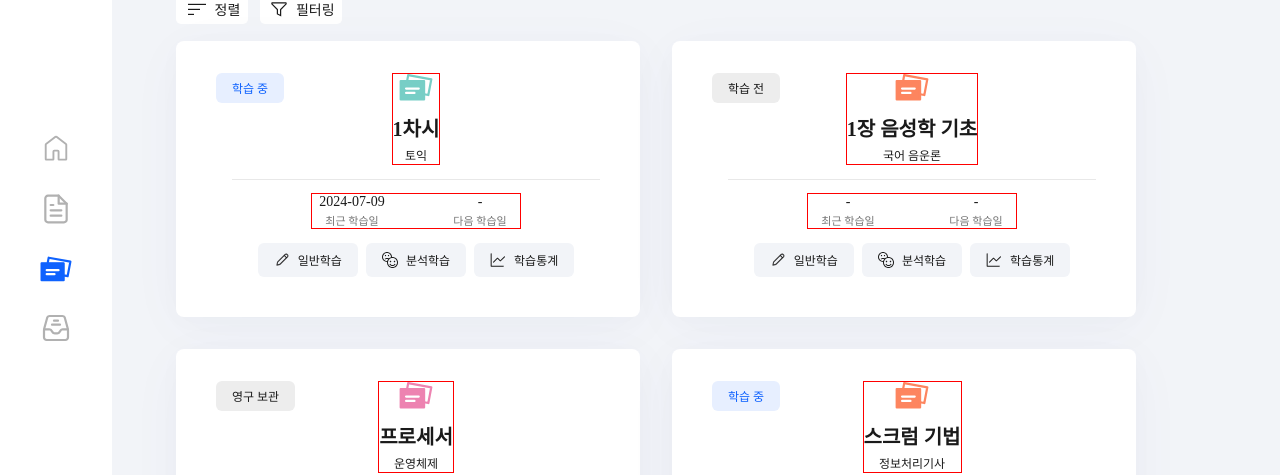
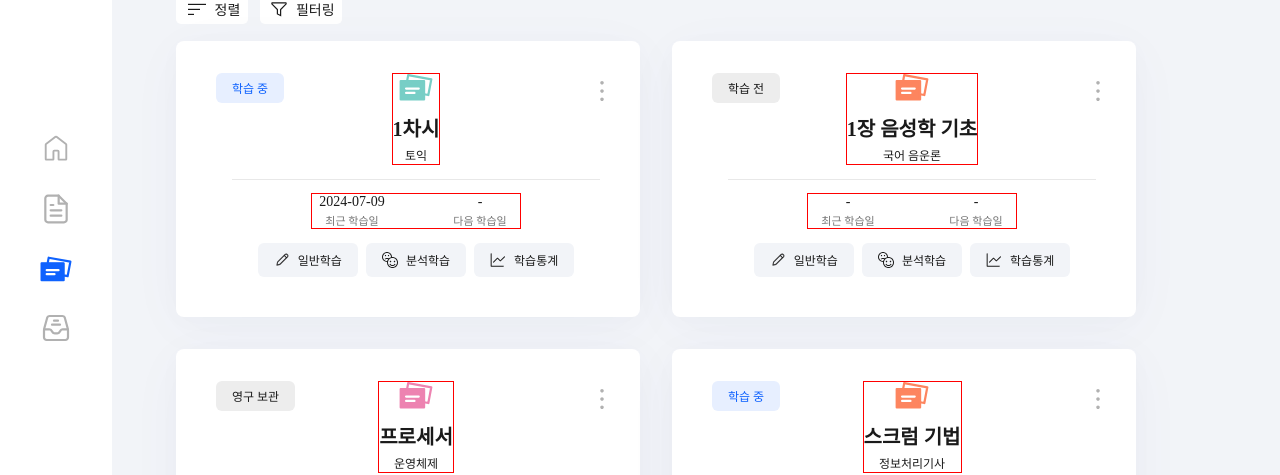
Before and after one commit to UMC-CARDIFY/Client-V1, a React (Vite) app: page /flashcard in a window 1280 px wide. Shown: the part 174-649 px from the top of the page. Built offline with nearby package versions, Linux system fonts and the light colour scheme.

Commit message:
style: MoreOptions svg 다시 추가

```diff
--- a/src/pages/Flashcard/components/FlashcardItem.jsx
+++ b/src/pages/Flashcard/components/FlashcardItem.jsx
@@ -219,7 +219,9 @@ const FlashcardItem = ({ note, folder, recentDate, nextDate, status, color }) =>
       </CardFooter>
       <StatusBadge status={status}>{status}</StatusBadge>
       <MoreOptions onClick={toggleDeleteButton}>
-        {/* More Options SVG */}
+      <svg xmlns="http://www.w3.org/2000/svg" width="28" height="28" viewBox="0 0 28 28" fill="none">
+        <path fillRule="evenodd" clipRule="evenodd" d="M12.25 5.83301C12.25 5.36888 12.4344 4.92376 12.7626 4.59557C13.0908 4.26738 13.5359 4.08301 14 4.08301H14.0117C14.4758 4.08301 14.9209 4.26738 15.2491 4.59557C15.5773 4.92376 15.7617 5.36888 15.7617 5.83301V5.84467C15.7617 6.3088 15.5773 6.75392 15.2491 7.08211C14.9209 7.4103 14.4758 7.59468 14.0117 7.59468H14C13.5359 7.59468 13.0908 7.4103 12.7626 7.08211C12.4344 6.75392 12.25 6.3088 12.25 5.84467V5.83301ZM12.25 13.9997C12.25 13.5355 12.4344 13.0904 12.7626 12.7622C13.0908 12.434 13.5359 12.2497 14 12.2497H14.0117C14.4758 12.2497 14.9209 12.434 15.2491 12.7622C15.5773 13.0904 15.7617 13.5355 15.7617 13.9997V14.0113C15.7617 14.4755 15.5773 14.9206 15.2491 15.2488C14.9209 15.577 14.4758 15.7613 14.0117 15.7613H14C13.5359 15.7613 13.0908 15.577 12.7626 15.2488C12.4344 14.9206 12.25 14.4755 12.25 14.0113V13.9997ZM14 20.4163C13.5359 20.4163 13.0908 20.6007 12.7626 20.9289C12.4344 21.2571 12.25 21.7022 12.25 22.1663V22.178C12.25 22.6421 12.4344 23.0873 12.7626 23.4154C13.0908 23.7436 13.5359 23.928 14 23.928H14.0117C14.4758 23.928 14.9209 23.7436 15.2491 23.4154C15.5773 23.0873 15.7617 22.6421 15.7617 22.178V22.1663C15.7617 21.7022 15.5773 21.2571 15.2491 20.9289C14.9209 20.6007 14.4758 20.4163 14.0117 20.4163H14Z" fill="#B1B1B1"/>
+      </svg>
       </MoreOptions>
 
       <DeleteButton show={showDeleteButton} onClick={handleDelete}>
```
